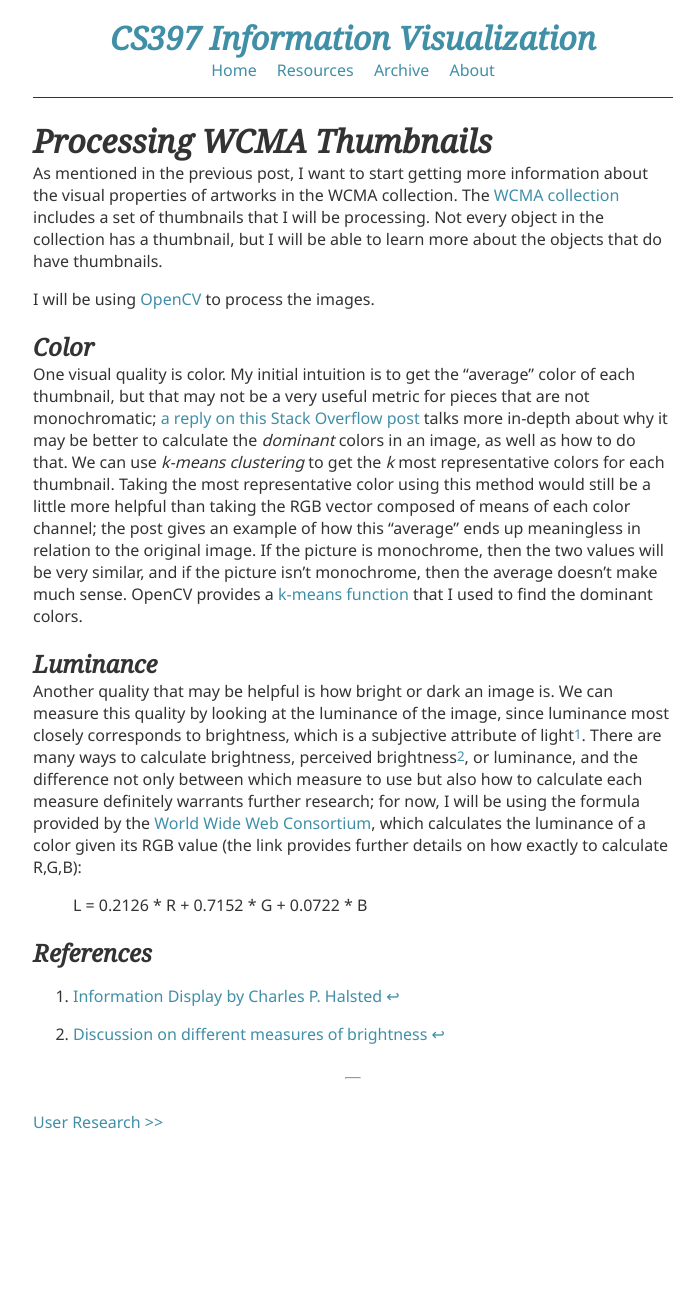
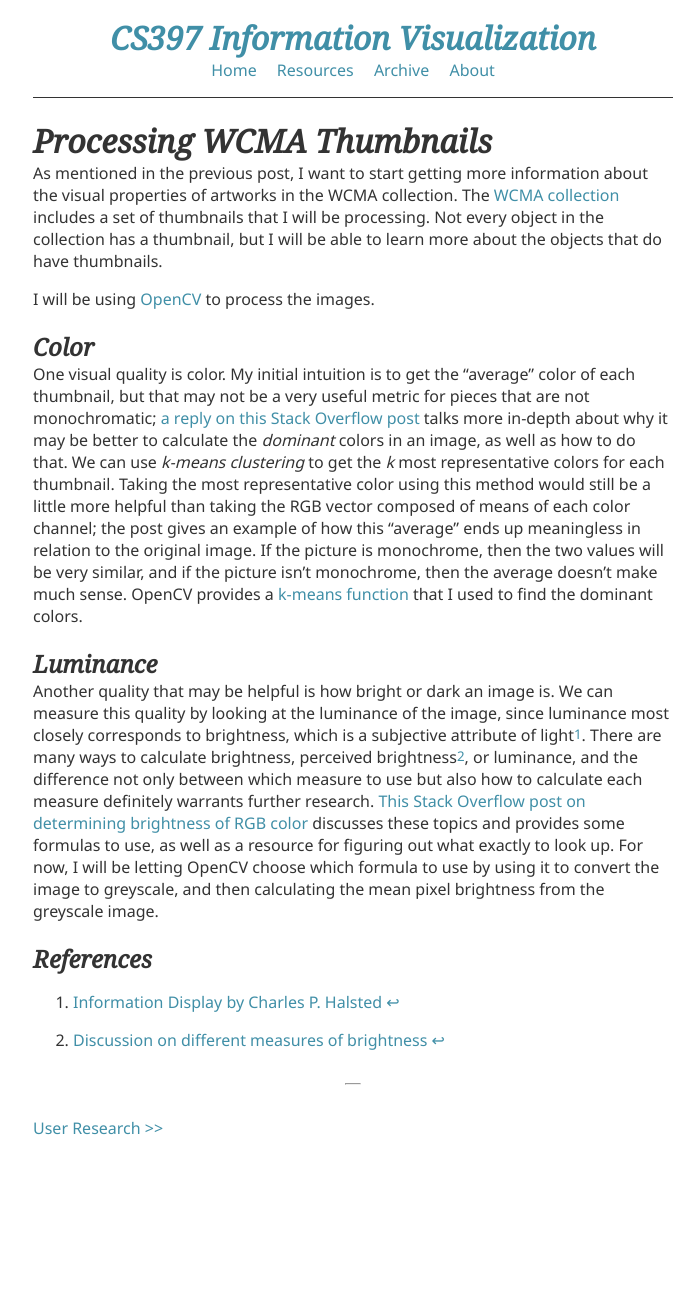
Before and after one commit to lester-lee/f2018-info-vis, a Jekyll site: the page built from _posts/2018-11-05-visualprocessing.md, in a window 1280 px wide. Shown: the whole page, without its empty margins (287-987 px from the left). Built offline with Jekyll 4.4.1, drawn with Linux system fonts in a browser that asks for light colours.

Commit message:
More brightness stuff

```diff
--- a/_posts/2018-11-05-visualprocessing.md
+++ b/_posts/2018-11-05-visualprocessing.md
@@ -10,8 +10,7 @@ I will be using [OpenCV](https://opencv.org/) to process the images.
 One visual quality is color. My initial intuition is to get the "average" color of each thumbnail, but that may not be a very useful metric for pieces that are not monochromatic; [a reply on this Stack Overflow post](https://stackoverflow.com/questions/43111029/how-to-find-the-average-colour-of-an-image-in-python-with-opencv) talks more in-depth about why it may be better to calculate the _dominant_ colors in an image, as well as how to do that. We can use _k-means clustering_ to get the _k_ most representative colors for each thumbnail. Taking the most representative color using this method would still be a little more helpful than taking the RGB vector composed of means of each color channel; the post gives an example of how this "average" ends up meaningless in relation to the original image. If the picture is monochrome, then the two values will be very similar, and if the picture isn't monochrome, then the average doesn't make much sense. OpenCV provides a [k-means function](https://docs.opencv.org/3.0-beta/doc/py_tutorials/py_ml/py_kmeans/py_kmeans_opencv/py_kmeans_opencv.html) that I used to find the dominant colors.
 
 ## Luminance
-Another quality that may be helpful is how bright or dark an image is. We can measure this quality by looking at the luminance of the image, since luminance most closely corresponds to brightness, which is a subjective attribute of light[^brightness]. There are many ways to calculate brightness, perceived brightness[^pb], or luminance, and the difference not only between which measure to use but also how to calculate each measure  definitely warrants further research; for now, I will be using the formula provided by the [World Wide Web Consortium](https://www.w3.org/TR/WCAG20-TECHS/G145.html), which calculates the luminance of a color given its RGB value (the link provides further details on how exactly to calculate R,G,B):
-> L = 0.2126 * R + 0.7152 * G + 0.0722 * B
+Another quality that may be helpful is how bright or dark an image is. We can measure this quality by looking at the luminance of the image, since luminance most closely corresponds to brightness, which is a subjective attribute of light[^brightness]. There are many ways to calculate brightness, perceived brightness[^pb], or luminance, and the difference not only between which measure to use but also how to calculate each measure  definitely warrants further research. [This Stack Overflow post on determining brightness of RGB color](https://stackoverflow.com/questions/596216/formula-to-determine-brightness-of-rgb-color) discusses these topics and provides some formulas to use, as well as a resource for figuring out what exactly to look up. For now, I will be letting OpenCV choose which formula to use by using it to convert the image to greyscale, and then calculating the mean pixel brightness from the greyscale image.
 
 ## References
 [^brightness]: [Information Display by Charles P. Halsted](http://crompton.com/light/index.html)
```
